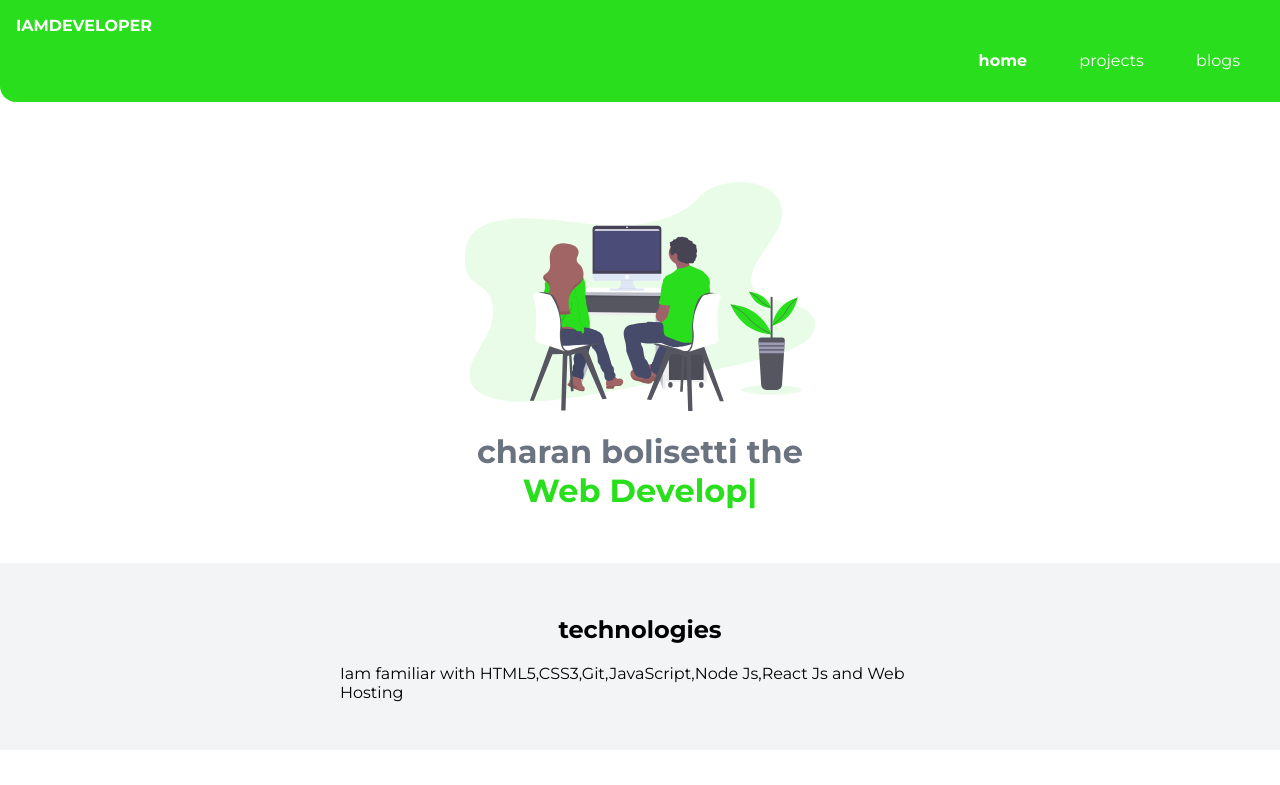
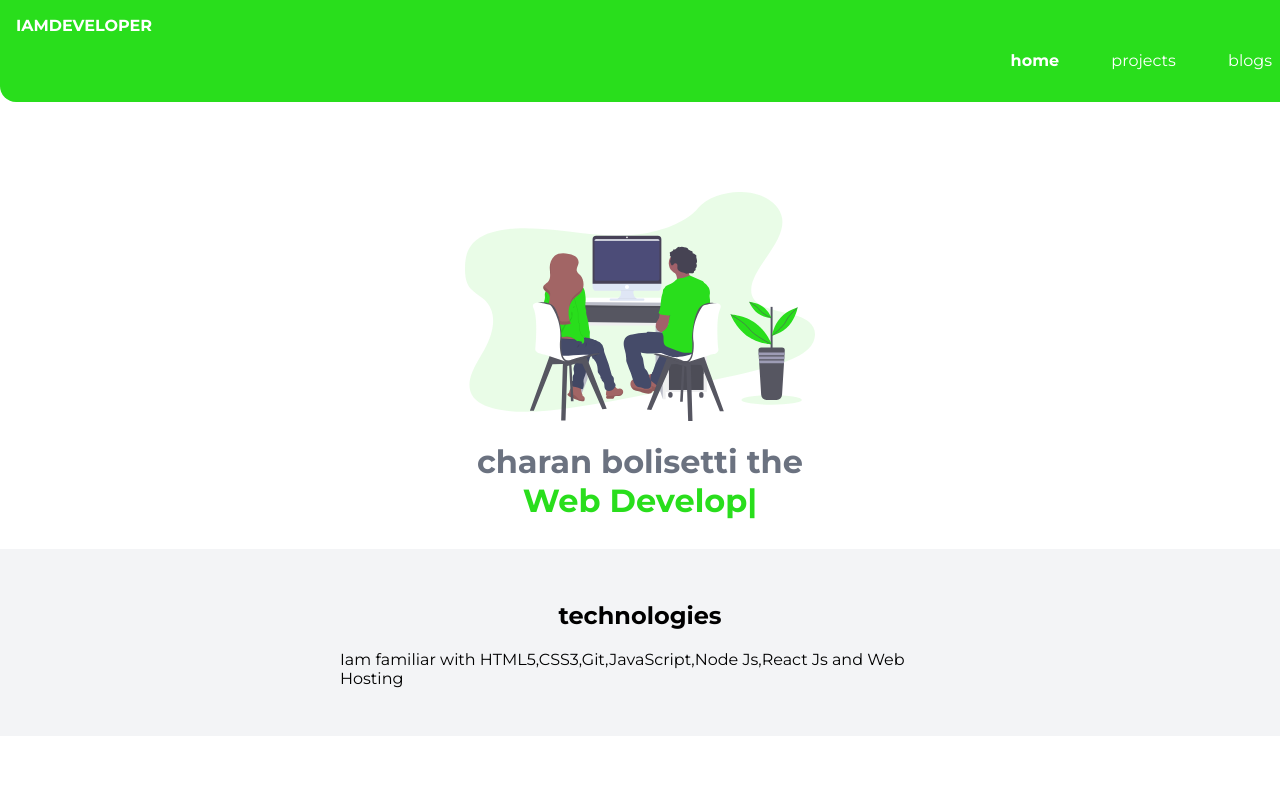
Before and after one commit to charanbolisetti/charannaidu-portfolio.com, a website: page index.html in a window 1280 px wide. Shown: the top 785 px of the page. Drawn offline with nearby package versions, Linux system fonts and the light colour scheme.

Commit message:
styling nav

```diff
--- a/public/app1.js
+++ b/app1.js
@@ -29,11 +29,9 @@ contactForm.addEventListener('submit', (e)=>{
             subject.value = '';
             message.value = ''
         }else{
-            console.log(e);
             alert('something went wrong');
         }
     }
 
     xhr.send(JSON.stringify(formData));
-
 })
--- a/server.js
+++ b/server.js
@@ -6,11 +6,11 @@ const nodemailer = require('nodemailer');
 const port = process.env.PORT || 5000;
 
 //Middleware
-app.use(express.static('public'));
+// app.use(express.static('public'));
 app.use(express.json())
 
 app.get('/', (req, res)=>{
-    res.sendFile(__dirname + '/public/contactform.html')
+    res.sendFile(__dirname + '/contactform.html')
 })
 
 app.post('/', (req, res)=>{
--- a/style.css
+++ b/style.css
@@ -61,6 +61,8 @@ hr {
     color: white;
     padding: 1rem;
     border-bottom-left-radius: 1rem;
+    position: fixed;
+    width: 100%;
 }
 
 .navigation .nav-brand{
@@ -80,8 +82,8 @@ hr {
 }
 
 .hero {
-    padding: 2rem;
-    padding-top: 5rem;
+    padding: 0.5rem;
+    padding-top: 12rem;
 }
 
 .hero .hero-img {
```
Also changed, not shown: index.html (+1 -1 lines), contactform.html (renamed from public/contactform.html), style2.css (renamed from public/style2.css).
